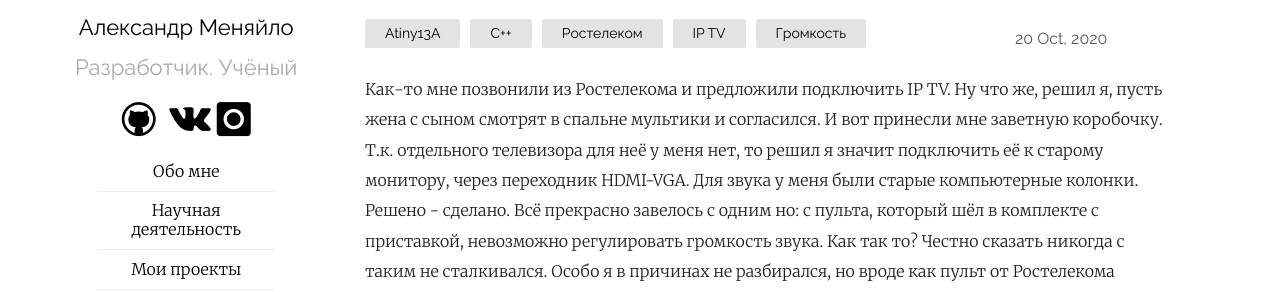
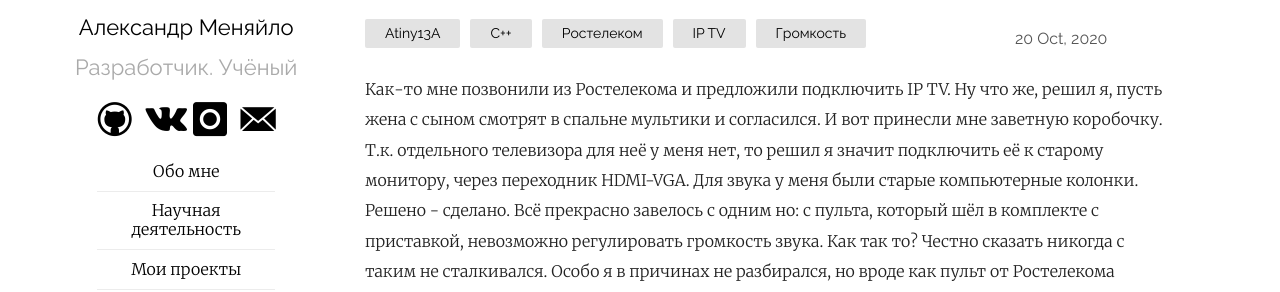
Before and after one commit to Mendeo/mendeo.github.io, a Jekyll site: the page built from index.md, in a window 1280 px wide. Shown: the part 163-455 px from the top of the page. Built offline with Jekyll 4.4.1, drawn with Linux system fonts in a browser that asks for light colours.

Commit message:
Добавил свою электронную почту для связи

```diff
--- a/_config.yml
+++ b/_config.yml
@@ -57,6 +57,7 @@ plainwhite:
     github:  Mendeo
     vk: thesolve
     instagram: Mendeo
+    email: deorathemen@gmail.com
     #facebook: themen1987
 
 # Build settings
--- a/_layouts/default.html
+++ b/_layouts/default.html
@@ -31,6 +31,11 @@
 					{%- if site.plainwhite.social_links.instagram -%}
 					<li>
 						<a href="https://instagram.com/{{ site.plainwhite.social_links.instagram }}" target="_blank" rel="noopener" class="icon-instagram"></a>
+					</li>
+					{%- endif -%}
+					{%- if site.plainwhite.social_links.email -%}
+					<li>
+						<a href="mailto:{{ site.plainwhite.social_links.email }}" target="_blank" rel="noopener" class="icon-email"></a>
 					</li>
 					{%- endif -%}
 				</ul>
```
